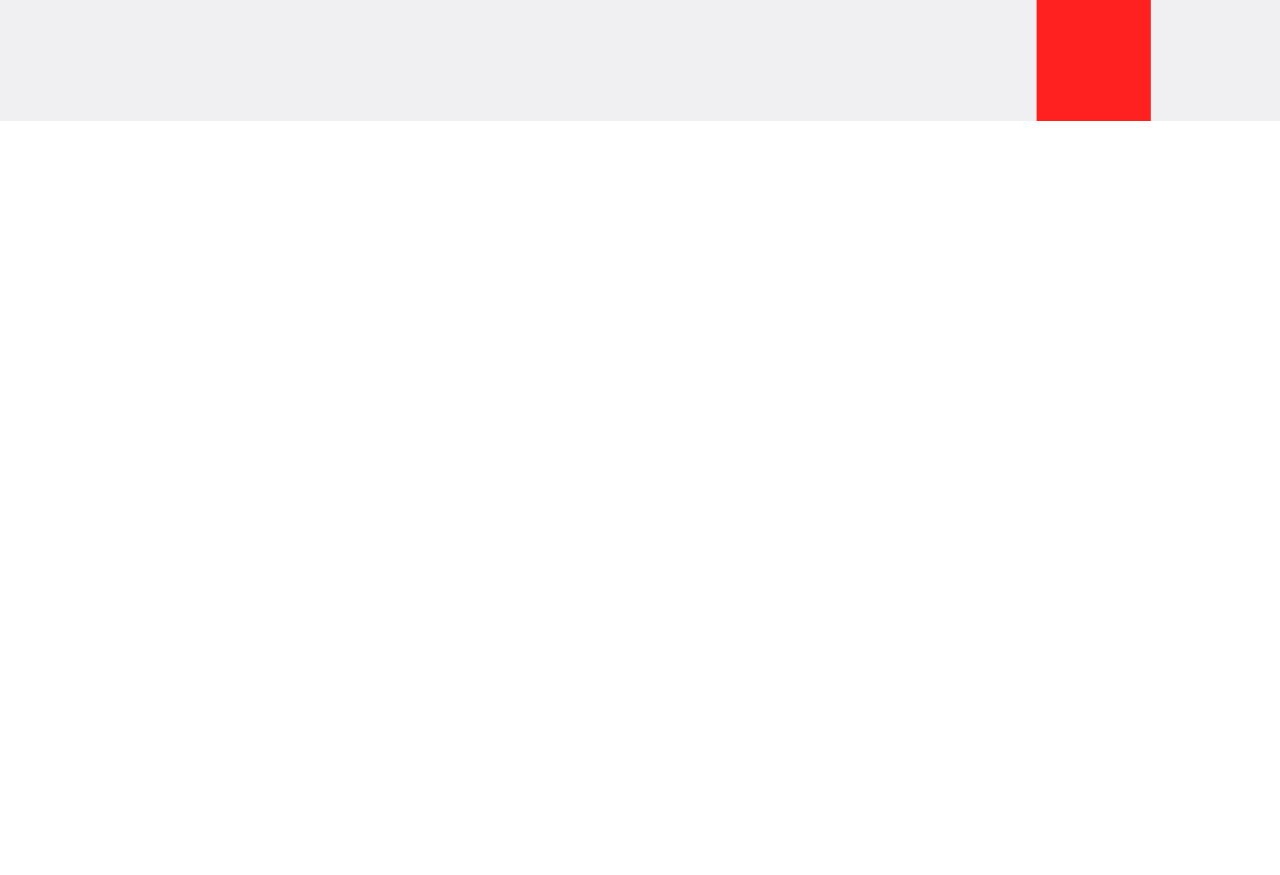
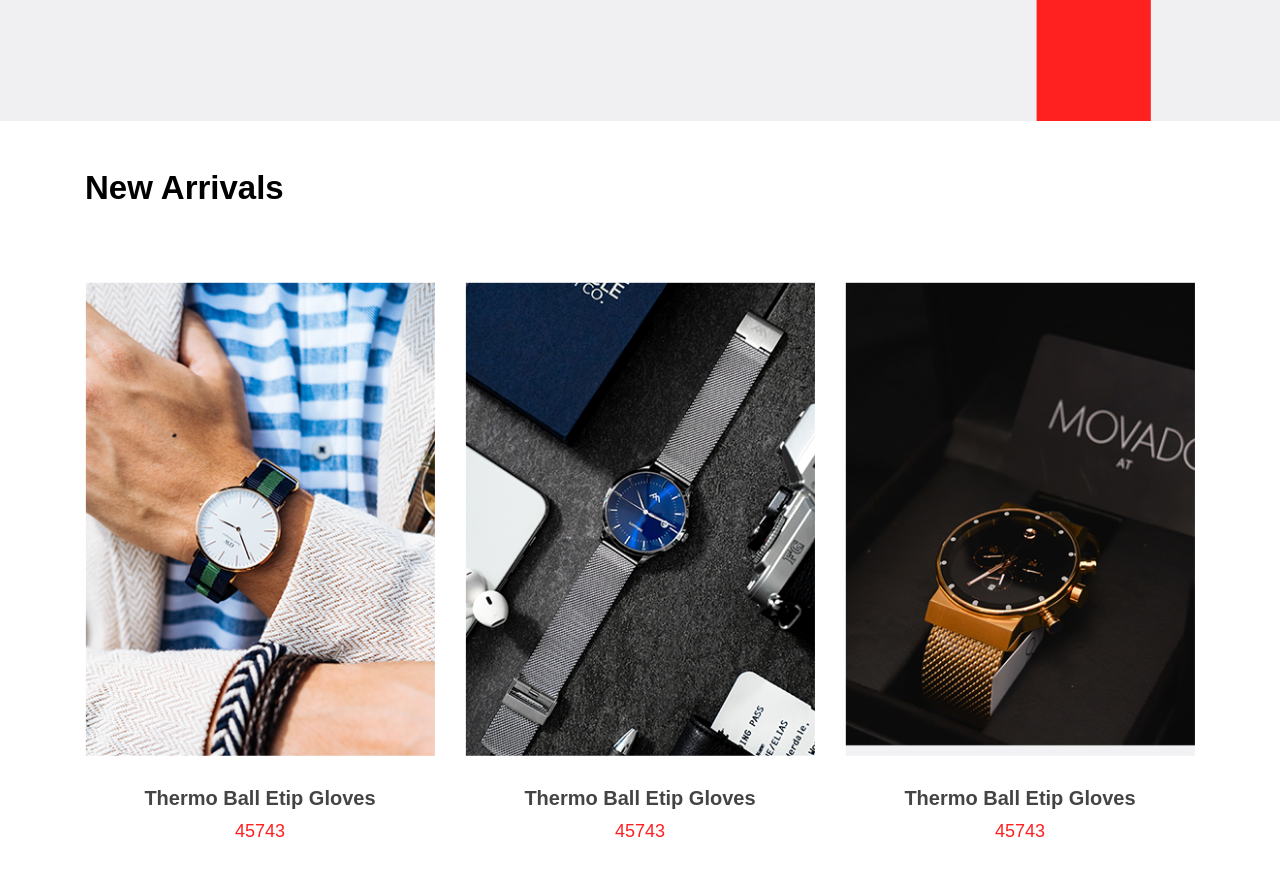
Before and after one commit to tanuj-choudhary/krafty-kart, a React (Create React App) app: page / in a window 1280 px wide. Shown: the part 1020-1895 px from the top of the page. Before the commit the page ends 1141 px from the top, so only its background shows below. Built offline with nearby package versions, Linux system fonts and the light colour scheme.

Commit message:
Added new Arrivals to Home page

```diff
--- a/src/components/home/Home.jsx
+++ b/src/components/home/Home.jsx
@@ -1,12 +1,14 @@
 import React from 'react';
 import Header from '../header/Header';
 import Hero from '../hero/Hero';
+import NewArrivals from '../newArrivals/NewArrivals';
 
 function Home() {
   return (
     <div>
       <Header />
       <Hero />
+      <NewArrivals />
     </div>
   );
 }
```
